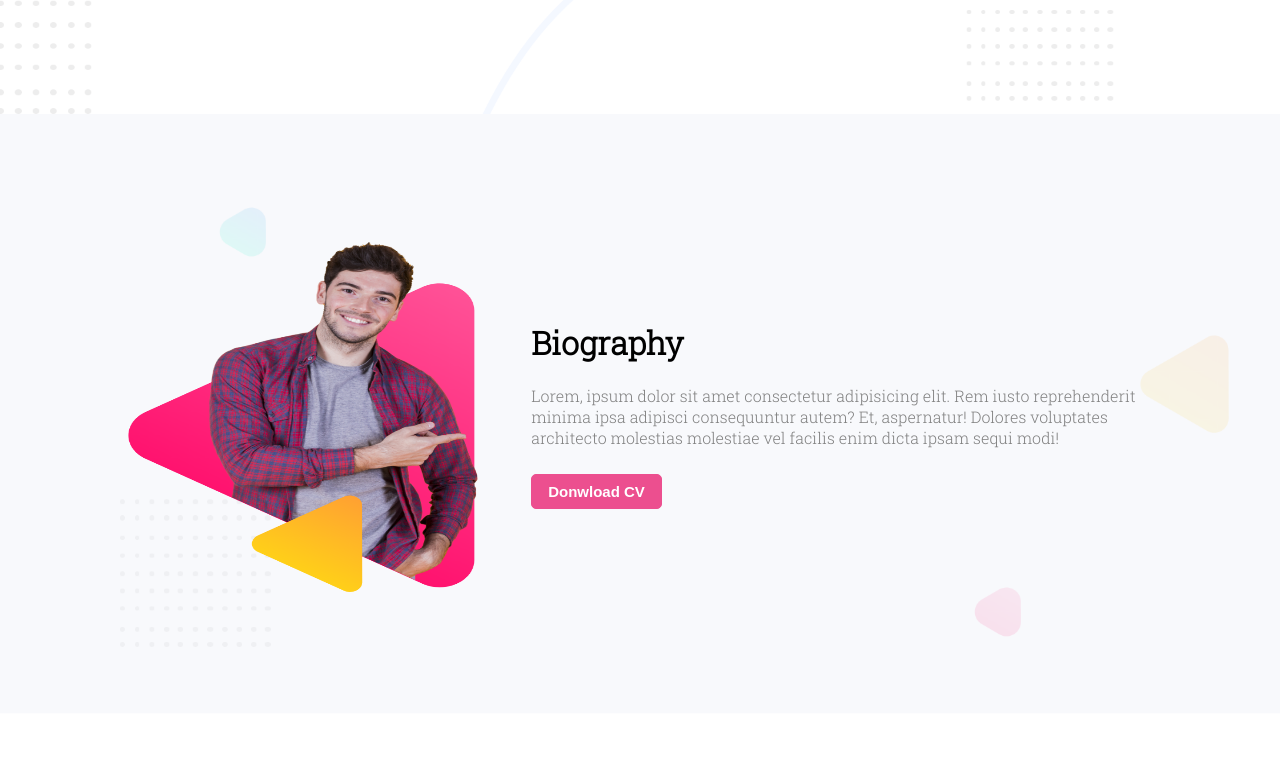
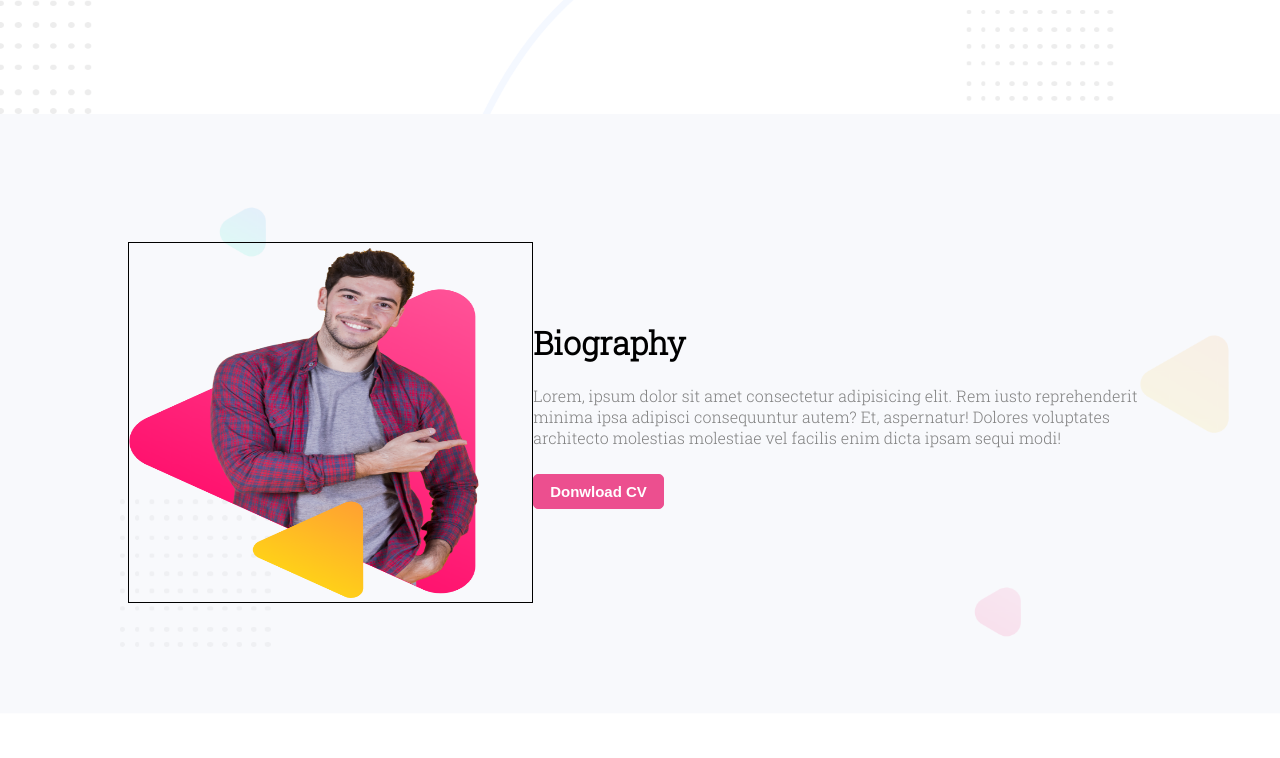
Before and after one commit to ObidulKadir/peter-portfolio-demo, a plain HTML site: page index.html in a window 1280 px wide. Shown: the part 526-1284 px from the top of the page. Drawn offline with Linux system fonts and the light colour scheme.

Commit message:
updated portpolio

```diff
--- a/style.css
+++ b/style.css
@@ -71,20 +71,16 @@ img{
 
 /* contentsection part  one */
 .content-one-img{
-    /* width: 40%;
-    display: block;
-    margin-left: 20px; */
-
+    padding-top: 5px;
     width: 35%;
+    border: 1px solid black;
 }
 .conetent-one-biography{
     width: 55%;
-
     margin-top: 5%;
 }
 .conetent-float{
     float: left;
-
 }
 .content-one{
     height: 600px;
```
